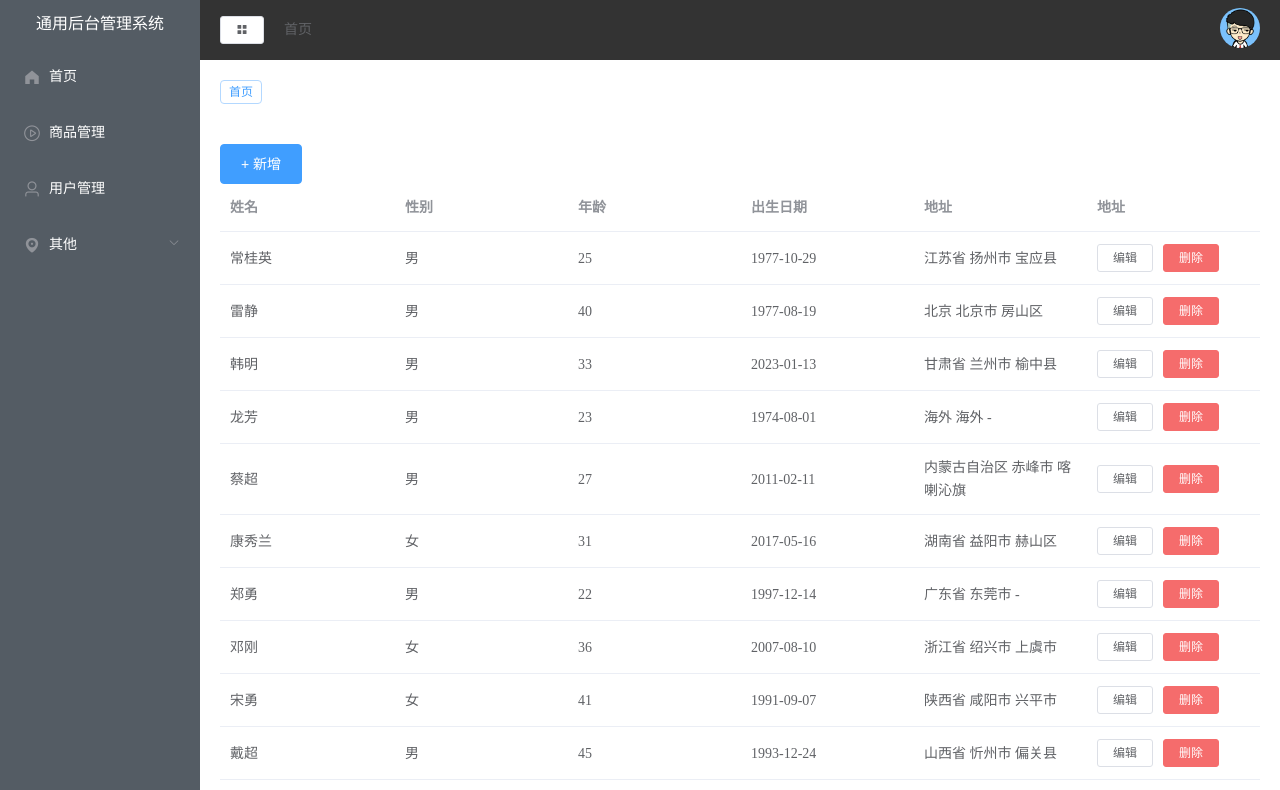
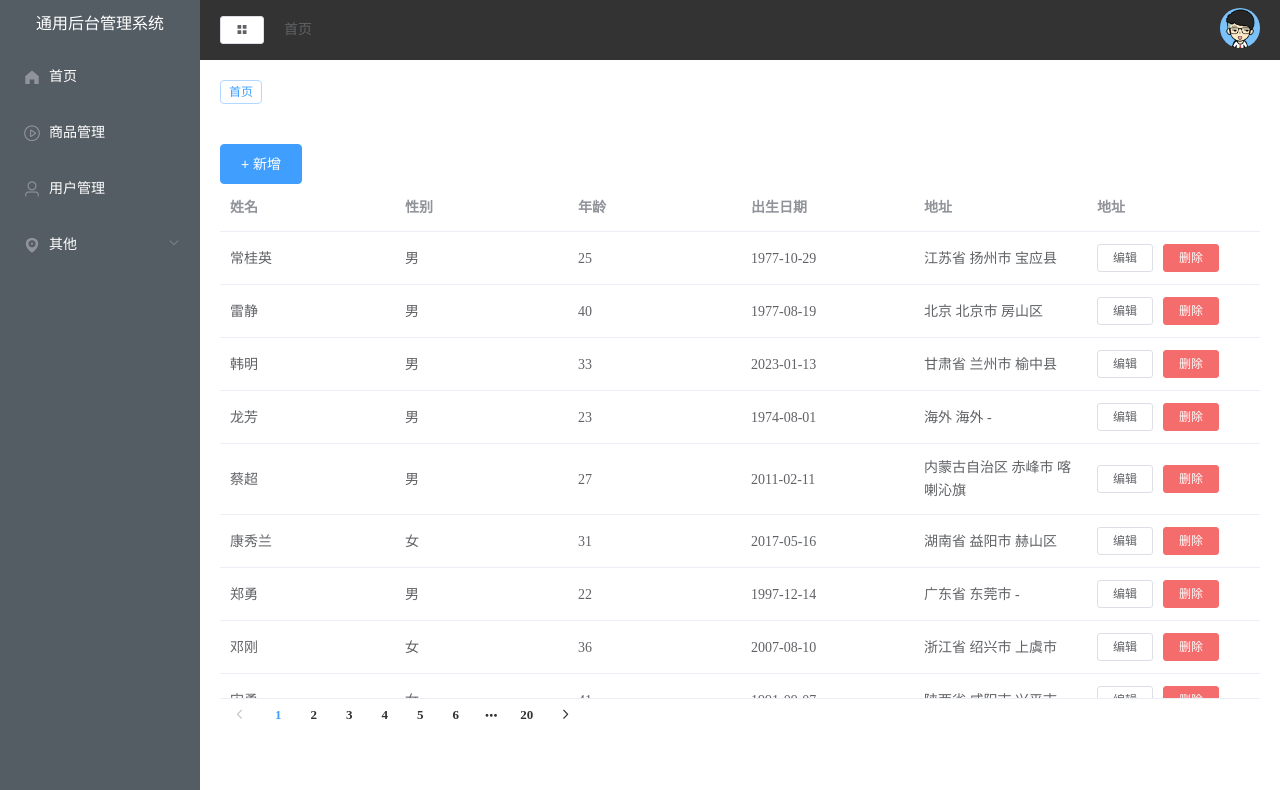
Before and after one commit to Afei14138/my-vue2-app, a Vue app: page /#/user in a window 1280 px wide. Shown: the top 790 px of the page. Built offline with nearby package versions, Linux system fonts and the light colour scheme.

Commit message:
添加分页组件

```diff
--- a/src/views/User.vue
+++ b/src/views/User.vue
@@ -33,7 +33,11 @@
             <el-button @click=handleAdd type="primary">
                 + 新增
             </el-button>
-            <el-table :data="tableData" style="width: 100%">
+            <!-- form的搜索框 -->
+        </div>
+        <el-table
+            height="90%"
+            :data="tableData" style="width: 100%">
             <el-table-column prop="name" label="姓名"></el-table-column>
             <el-table-column prop="sex" label="性别">
                 <template slot-scope="scope">
@@ -51,6 +55,12 @@
                 </template>
             </el-table-column>
         </el-table>
+        <div>
+            <el-pagination
+                layout="prev, pager, next"
+                :total="total"
+                @current-change="handlePage">
+            </el-pagination>
         </div>
     </div>
 </template>
@@ -87,7 +97,8 @@ export default {
                     { required: true, message: '请输入地址' }
                 ]
             },
-            modalType: 0 // 0表示新增弹窗，1表示编辑弹窗
+            modalType: 0, // 0表示新增弹窗，1表示编辑弹窗
+            total: 0
         }
     },
     methods: {
@@ -139,7 +150,7 @@ export default {
                 cancelButtonText: '取消',
                 type: 'warning'
             }).then(() => {
-                delUser({id: row.id}).then(()=>{
+                delUser({ id: row.id }).then(() => {
                     this.$message({
                         type: 'success',
                         message: '删除成功!'
@@ -159,7 +170,13 @@ export default {
             getUser().then(({ data }) => {
                 //console.log(data)
                 this.tableData = data.list
+                // 获取当前数据的总条数
+                this.total = data.count || 0
             })
+        },
+        // 点击页码的时候回调
+        handlePage(){
+
         }
     },
     mounted() {
@@ -168,3 +185,8 @@ export default {
 }
 
 </script>
+<style lang="less" scoped>
+.manage {
+    height: 90%;
+}
+</style>
```
Lines whose indentation alone changed are shown as unchanged.
